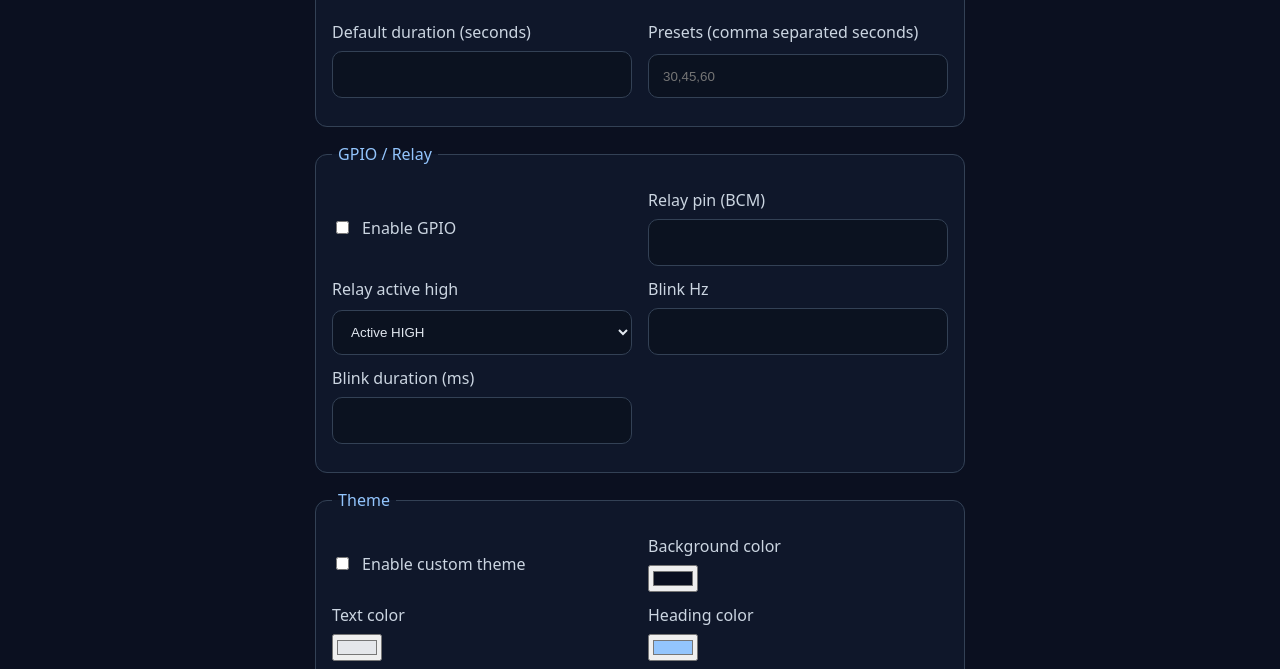
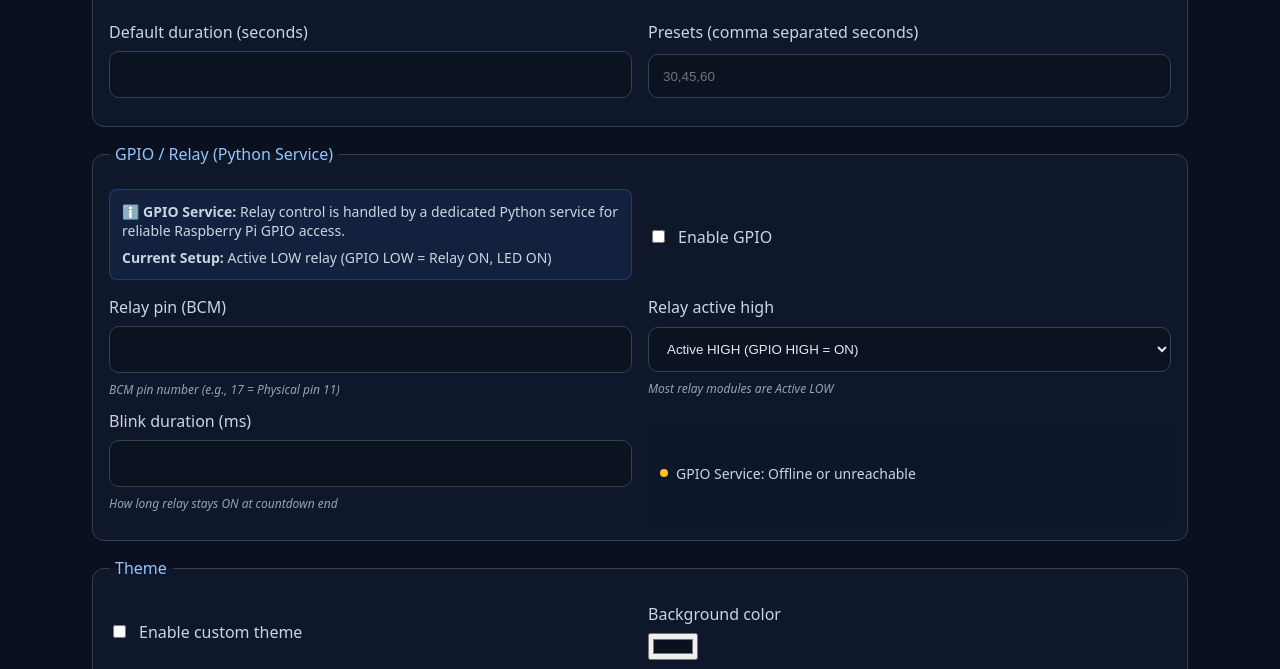
Before and after one commit to xaxy55/tournament-countdown, a website: page public/settings.html in a window 1280 px wide. Shown: the part 69-738 px from the top of the page. Drawn offline with Linux system fonts and the light colour scheme; no server answers.

Commit message:
feat: enhance GPIO settings UI with service status and help text

```diff
--- a/public/settings.html
+++ b/public/settings.html
@@ -21,23 +21,31 @@
       </fieldset>
 
       <fieldset>
-        <legend>GPIO / Relay</legend>
+        <legend>GPIO / Relay (Python Service)</legend>
+        <div class="info-box">
+          <p><strong>ℹ️ GPIO Service:</strong> Relay control is handled by a dedicated Python service for reliable Raspberry Pi GPIO access.</p>
+          <p><strong>Current Setup:</strong> Active LOW relay (GPIO LOW = Relay ON, LED ON)</p>
+        </div>
         <label class="inline"><input type="checkbox" id="gpioEnabled"> Enable GPIO</label>
         <label>Relay pin (BCM)
           <input type="number" id="relayPin" min="0" step="1">
+          <small>BCM pin number (e.g., 17 = Physical pin 11)</small>
         </label>
         <label>Relay active high
           <select id="relayActiveHigh">
-            <option value="true">Active HIGH</option>
-            <option value="false">Active LOW</option>
+            <option value="true">Active HIGH (GPIO HIGH = ON)</option>
+            <option value="false">Active LOW (GPIO LOW = ON)</option>
           </select>
-        </label>
-        <label>Blink Hz
-          <input type="number" id="blinkHz" min="0" step="0.1">
+          <small>Most relay modules are Active LOW</small>
         </label>
         <label>Blink duration (ms)
           <input type="number" id="blinkDurationMs" min="0" step="100">
+          <small>How long relay stays ON at countdown end</small>
         </label>
+        <div id="gpioServiceStatus" class="service-status">
+          <span class="status-indicator"></span>
+          <span class="status-text">Checking GPIO service...</span>
+        </div>
       </fieldset>
 
       <fieldset>
@@ -101,8 +109,7 @@
       document.getElementById('gpioEnabled').checked = !!s.gpio?.enabled;
       document.getElementById('relayPin').value = s.gpio?.relayPin ?? 17;
       document.getElementById('relayActiveHigh').value = String(!!s.gpio?.relayActiveHigh);
-      document.getElementById('blinkHz').value = s.gpio?.blinkHz ?? 2;
-      document.getElementById('blinkDurationMs').value = s.gpio?.blinkDurationMs ?? 10000;
+      document.getElementById('blinkDurationMs').value = s.gpio?.blinkDurationMs ?? 3000;
   // theme
   const t = s.theme || {};
   document.getElementById('themeEnabled').checked = !!t.enabled;
@@ -129,6 +136,28 @@
       } catch {}
     }
 
+    async function checkGpioServiceStatus() {
+      const statusElement = document.getElementById('gpioServiceStatus');
+      const indicator = statusElement.querySelector('.status-indicator');
+      const text = statusElement.querySelector('.status-text');
+
+      try {
+        // Try to reach the GPIO service health endpoint via Node.js proxy
+        const response = await fetch('/api/gpio/health');
+
+        if (response.ok) {
+          const health = await response.json();
+          statusElement.className = 'service-status online';
+          text.textContent = `GPIO Service: Online (${health.gpio_available ? 'GPIO Ready' : 'Mock Mode'})`;
+        } else {
+          throw new Error(`HTTP ${response.status}`);
+        }
+      } catch (e) {
+        statusElement.className = 'service-status offline';
+        text.textContent = 'GPIO Service: Offline or unreachable';
+      }
+    }
+
     document.getElementById('settingsForm').addEventListener('submit', async (e) => {
       e.preventDefault();
       const payload = {
@@ -138,8 +167,7 @@
           enabled: document.getElementById('gpioEnabled').checked,
           relayPin: Number(document.getElementById('relayPin').value || 17),
           relayActiveHigh: document.getElementById('relayActiveHigh').value === 'true',
-          blinkHz: Number(document.getElementById('blinkHz').value || 2),
-          blinkDurationMs: Number(document.getElementById('blinkDurationMs').value || 10000),
+          blinkDurationMs: Number(document.getElementById('blinkDurationMs').value || 3000),
         },
         theme: {
           enabled: document.getElementById('themeEnabled').checked,
@@ -178,6 +206,10 @@
     });
 
     loadSettings();
+    checkGpioServiceStatus();
+
+    // Check GPIO service status every 30 seconds
+    setInterval(checkGpioServiceStatus, 30000);
   </script>
   <script>
     async function loadSoundsIntoPicker(){
--- a/public/styles.css
+++ b/public/styles.css
@@ -138,6 +138,57 @@ body.is-fullscreen .display {
 	color: #93c5fd;
 	padding: 0 6px;
 }
+
+/* Info box for help text */
+.info-box {
+	background: rgba(59, 130, 246, 0.1);
+	border: 1px solid rgba(59, 130, 246, 0.3);
+	border-radius: 8px;
+	padding: 12px;
+	margin-bottom: 16px;
+	font-size: 14px;
+}
+.info-box p {
+	margin: 0 0 8px 0;
+	color: #cbd5e1;
+}
+.info-box p:last-child {
+	margin-bottom: 0;
+}
+
+/* Service status indicator */
+.service-status {
+	display: flex;
+	align-items: center;
+	gap: 8px;
+	margin-top: 12px;
+	padding: 8px 12px;
+	background: rgba(15, 23, 42, 0.7);
+	border-radius: 6px;
+	font-size: 14px;
+}
+.status-indicator {
+	width: 8px;
+	height: 8px;
+	border-radius: 50%;
+	background: var(--status-idle);
+}
+.service-status.online .status-indicator {
+	background: var(--status-running);
+}
+.service-status.offline .status-indicator {
+	background: var(--status-warning);
+}
+.status-text {
+	color: #cbd5e1;
+}
+
+/* Small help text */
+small {
+	font-size: 12px;
+	color: #94a3b8;
+	font-style: italic;
+}
 .settings-form label {
 	display: grid;
 	gap: 8px;
```
Also changed, not shown: server.js (+24 -10 lines).
